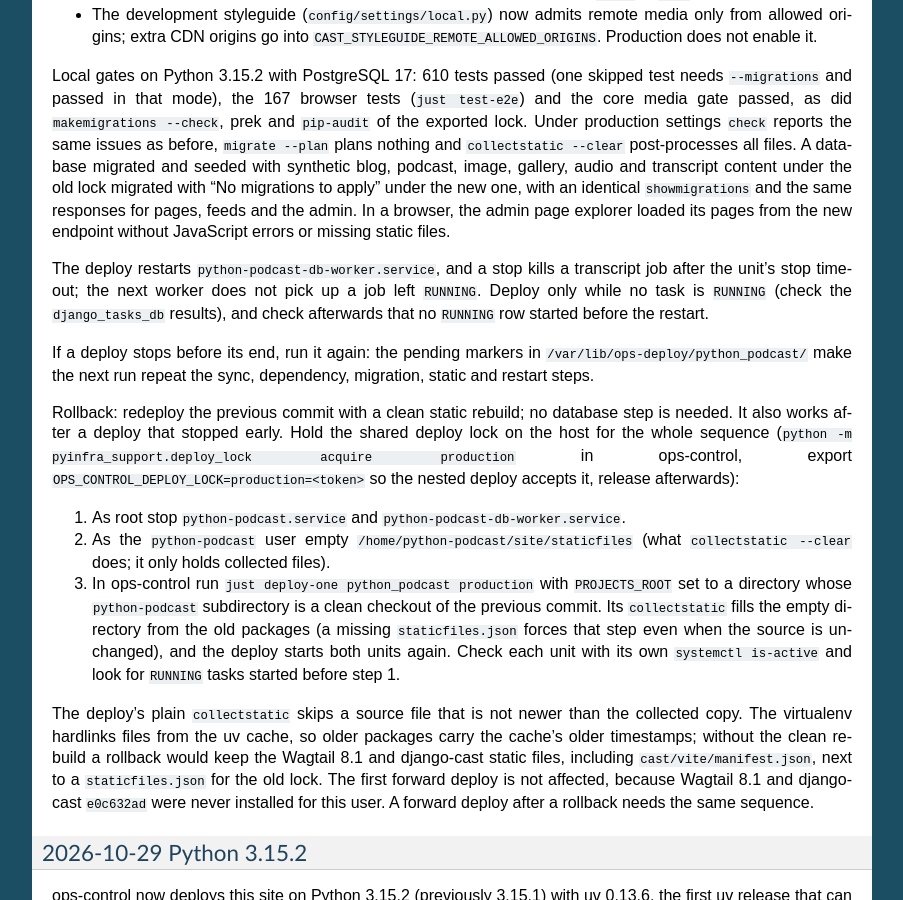
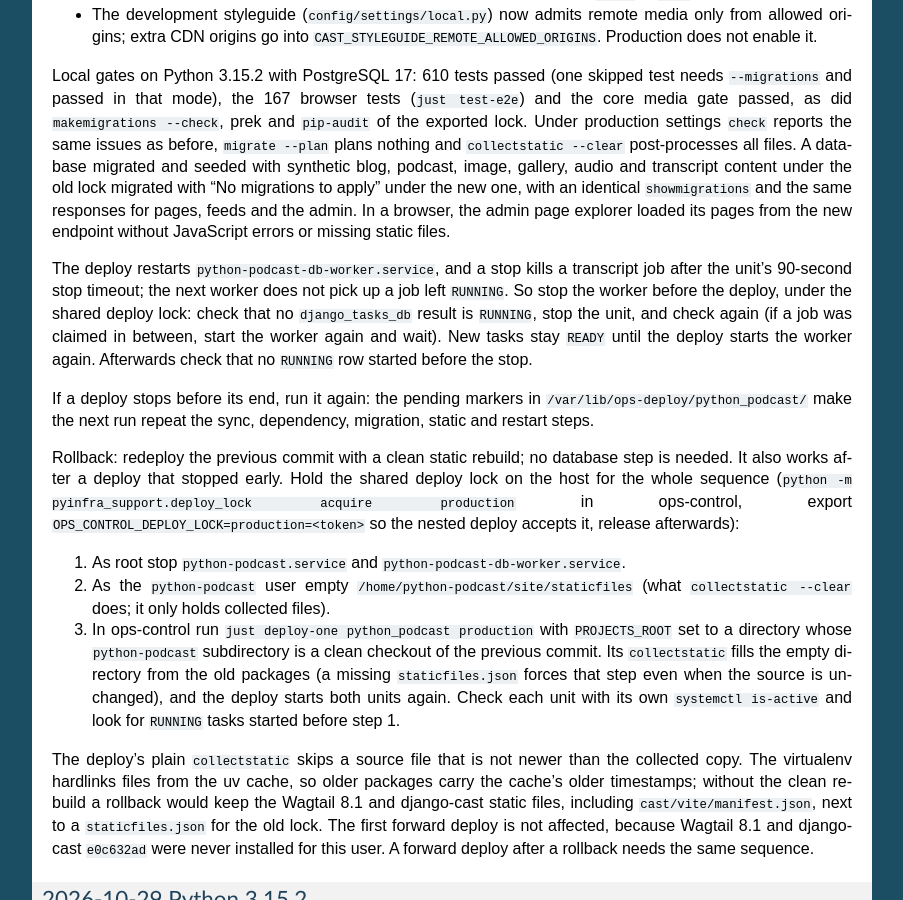
Before and after one commit to ephes/python-podcast, a Sphinx documentation site: the page built from docs/deploy.rst, in a window 1280 px wide and 900 px high, scrolled down 2196 px. Shown: the whole window, without its empty margins (198-1101 px from the left). Built offline with Sphinx 7.4.7, drawn with Linux system fonts in a browser that asks for light colours.

Commit message:
Stop the idle task worker before deploying

```diff
--- a/docs/deploy.rst
+++ b/docs/deploy.rst
@@ -143,10 +143,13 @@ loaded its pages from the new endpoint without JavaScript errors or missing
 static files.
 
 The deploy restarts ``python-podcast-db-worker.service``, and a stop kills a
-transcript job after the unit's stop timeout; the next worker does not pick up
-a job left ``RUNNING``. Deploy only while no task is ``RUNNING`` (check the
-``django_tasks_db`` results), and check afterwards that no ``RUNNING`` row
-started before the restart.
+transcript job after the unit's 90-second stop timeout; the next worker does
+not pick up a job left ``RUNNING``. So stop the worker before the deploy, under
+the shared deploy lock: check that no ``django_tasks_db`` result is
+``RUNNING``, stop the unit, and check again (if a job was claimed in between,
+start the worker again and wait). New tasks stay ``READY`` until the deploy
+starts the worker again. Afterwards check that no ``RUNNING`` row started
+before the stop.
 
 If a deploy stops before its end, run it again: the pending markers in
 ``/var/lib/ops-deploy/python_podcast/`` make the next run repeat the sync,
```
